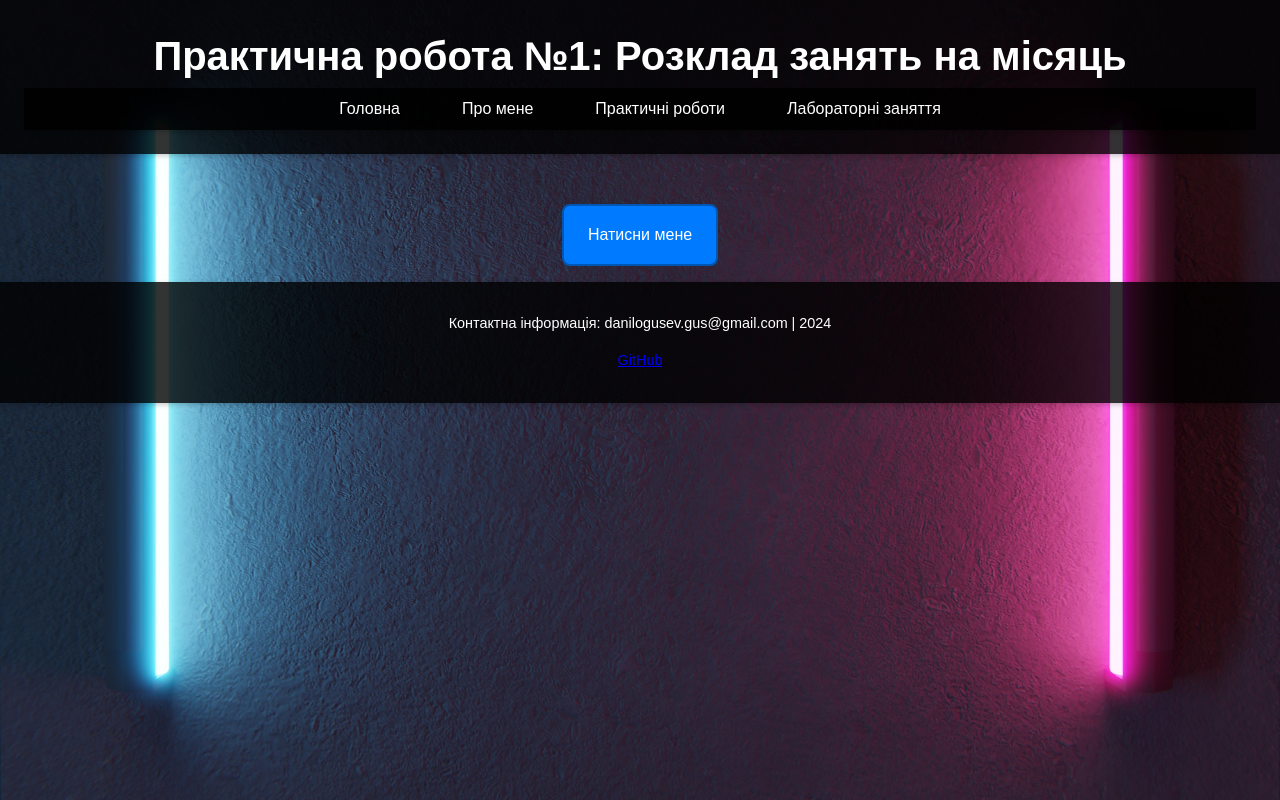
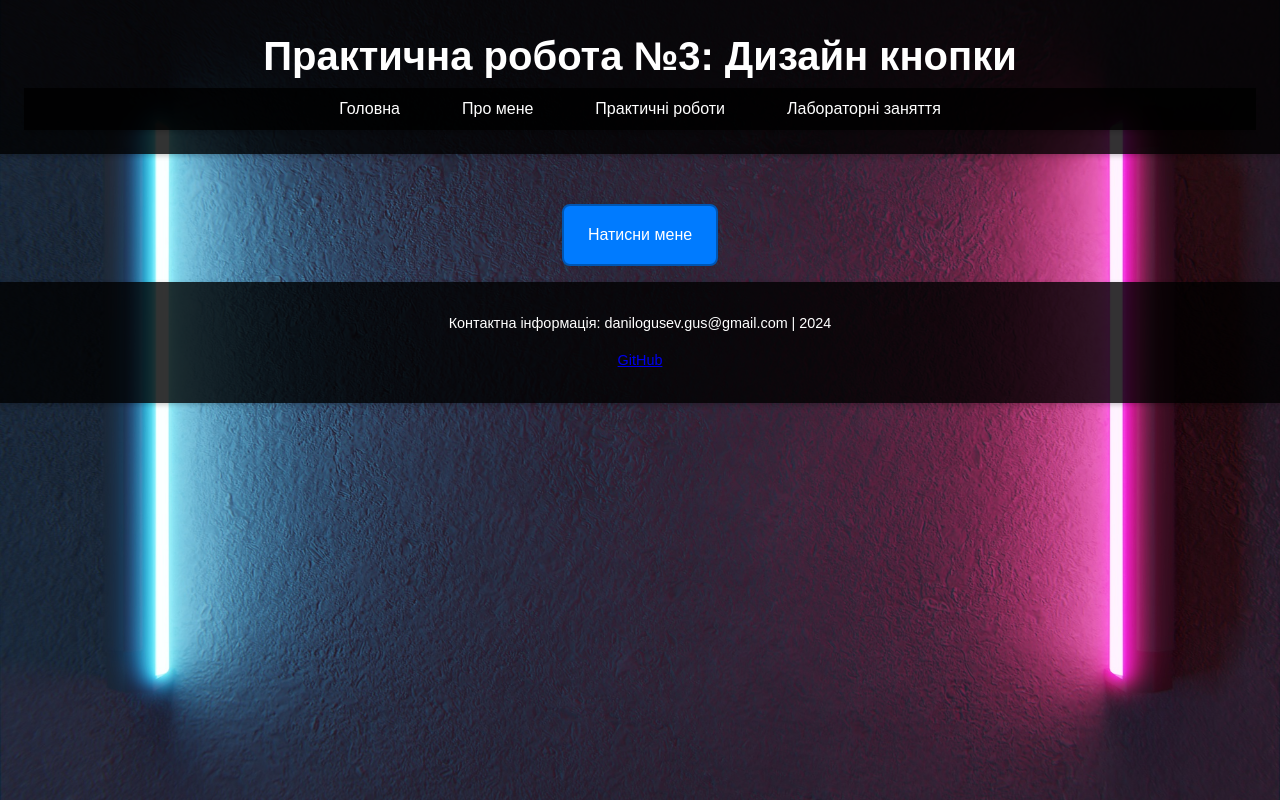
Before and after one commit to goosevv/personal_website, a plain HTML site: page pages/practical3.html in a window 1280 px wide. Drawn offline with Linux system fonts and the light colour scheme.

Commit message:
Final Commit1

```diff
--- a/pages/practical3.html
+++ b/pages/practical3.html
@@ -44,7 +44,7 @@
 </head>
 <body>
     <header>
-        <h1>Практична робота №1: Розклад занять на місяць</h1>
+        <h1>Практична робота №3: Дизайн кнопки</h1>
         <nav>
             <ul>
                 <li><a href="../index.html">Головна</a></li>
```
